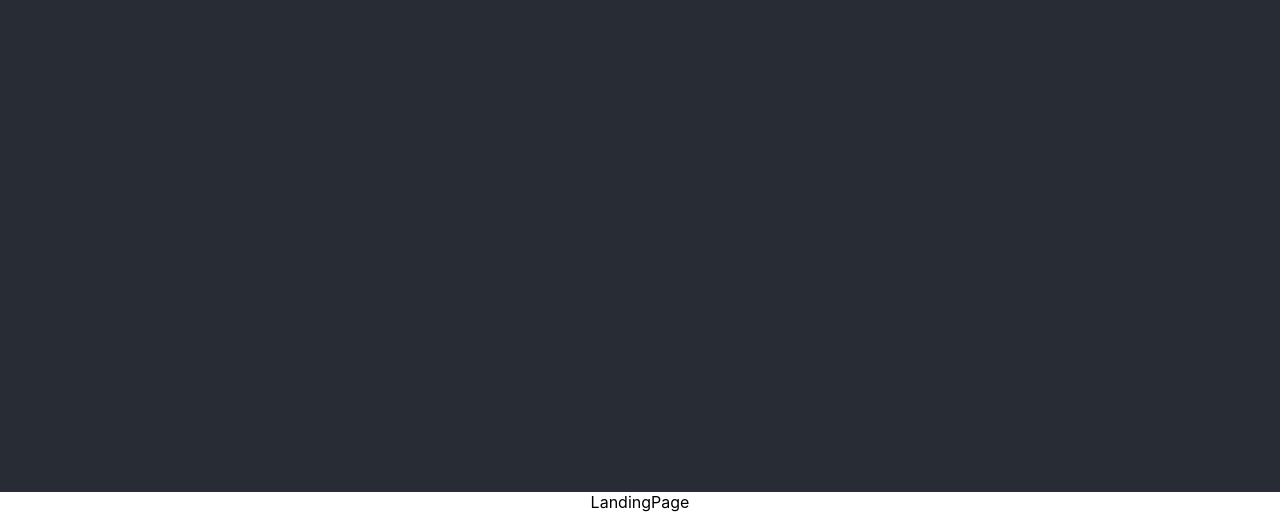
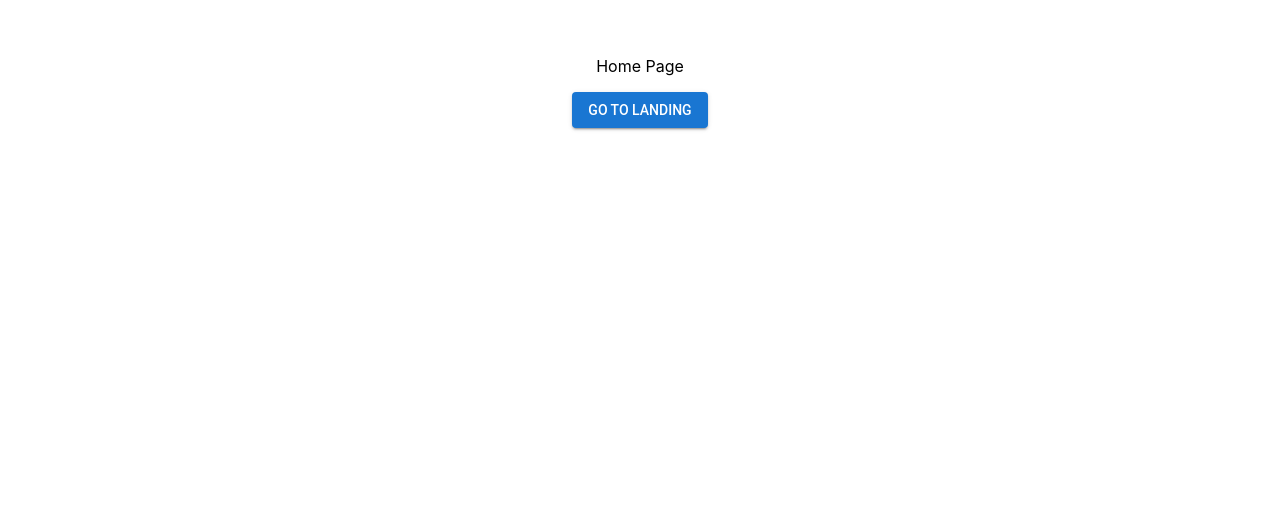
Before and after one commit to Jarnbjorn92/cf_website_v2, a React (Create React App) app: page / in a window 1280 px wide. Shown: the part 308-820 px from the top of the page. Built offline with nearby package versions, Linux system fonts and the light colour scheme.

Commit message:
set up pages

```diff
--- a/src/App.tsx
+++ b/src/App.tsx
@@ -6,6 +6,7 @@ import About from "./containers/About";
 import Portfolio from "./containers/Portfolio";
 import Contact from "./containers/Contact";
 import "./App.css";
+import Home from "./containers/Home";
 
 const appTheme = createTheme({
   palette: {
@@ -25,15 +26,13 @@ const App: React.FC = () => {
   return (
     <ThemeProvider theme={appTheme}>
       <Router>
-        <div className="App">
-          <header className="App-header"></header>
           <Routes>
-            <Route path="/" element={<LandingPage />} />
+            <Route path="/" element={<Home />} />
+            <Route path="/landing" element={<LandingPage />} />
             <Route path="/about" element={<About />} />
             <Route path="/portfolio" element={<Portfolio />} />
             <Route path="/contact" element={<Contact />} />
           </Routes>
-        </div>
       </Router>
     </ThemeProvider>
   );
--- a/src/containers/About.tsx
+++ b/src/containers/About.tsx
@@ -1,9 +1,18 @@
-import React from 'react'
+import { Stack } from "@mui/material";
+import React from "react";
 
 const About: React.FC = () => {
   return (
-    <div>About</div>
-  )
-}
+    <Stack
+      sx={{
+        height: "100vh",
+        justifyContent: "center",
+        alignItems: "center",
+      }}
+    >
+      <div>About</div>
+    </Stack>
+  );
+};
 
-export default About
+export default About;
--- a/src/containers/Contact.tsx
+++ b/src/containers/Contact.tsx
@@ -1,9 +1,18 @@
-import React from 'react'
+import { Stack } from "@mui/material";
+import React from "react";
 
 const Contact: React.FC = () => {
   return (
-    <div>Contact</div>
-  )
-}
+    <Stack
+      sx={{
+        height: "100vh",
+        justifyContent: "center",
+        alignItems: "center",
+      }}
+    >
+      <div>Contact</div>
+    </Stack>
+  );
+};
 
-export default Contact
+export default Contact;
--- /dev/null
+++ b/src/containers/Home.tsx
@@ -0,0 +1,28 @@
+import React from "react";
+import { Stack, Button } from "@mui/material";
+import { Link as RouterLink } from "react-router-dom";
+
+const LandingPage: React.FC = () => {
+  return (
+    <Stack
+      sx={{
+        height: "100vh",
+        justifyContent: "center",
+        alignItems: "center",
+      }}
+      spacing={2}
+    >
+      <div>Home Page</div>
+      <Button
+        variant="contained"
+        color="primary"
+        component={RouterLink}
+        to="/landing"
+      >
+        Go to Landing
+      </Button>
+    </Stack>
+  );
+};
+
+export default LandingPage;
--- a/src/containers/LandingPage.tsx
+++ b/src/containers/LandingPage.tsx
@@ -1,9 +1,17 @@
-import React from 'react'
+import { Stack } from "@mui/material";
+import React from "react";
+import About from "./About";
+import Portfolio from "./Portfolio";
+import Contact from "./Contact";
 
 const LandingPage: React.FC = () => {
   return (
-    <div>LandingPage</div>
-  )
-}
+    <Stack>
+      <About />
+      <Portfolio />
+      <Contact />
+    </Stack>
+  );
+};
 
 export default LandingPage;
--- a/src/containers/Portfolio.tsx
+++ b/src/containers/Portfolio.tsx
@@ -1,9 +1,18 @@
-import React from 'react'
+import { Stack } from "@mui/material";
+import React from "react";
 
 const Portfolio: React.FC = () => {
   return (
-    <div>Portfolio</div>
-  )
-}
+    <Stack
+      sx={{
+        height: "100vh",
+        justifyContent: "center",
+        alignItems: "center",
+      }}
+    >
+      <div>Portfolio</div>
+    </Stack>
+  );
+};
 
 export default Portfolio;
```
